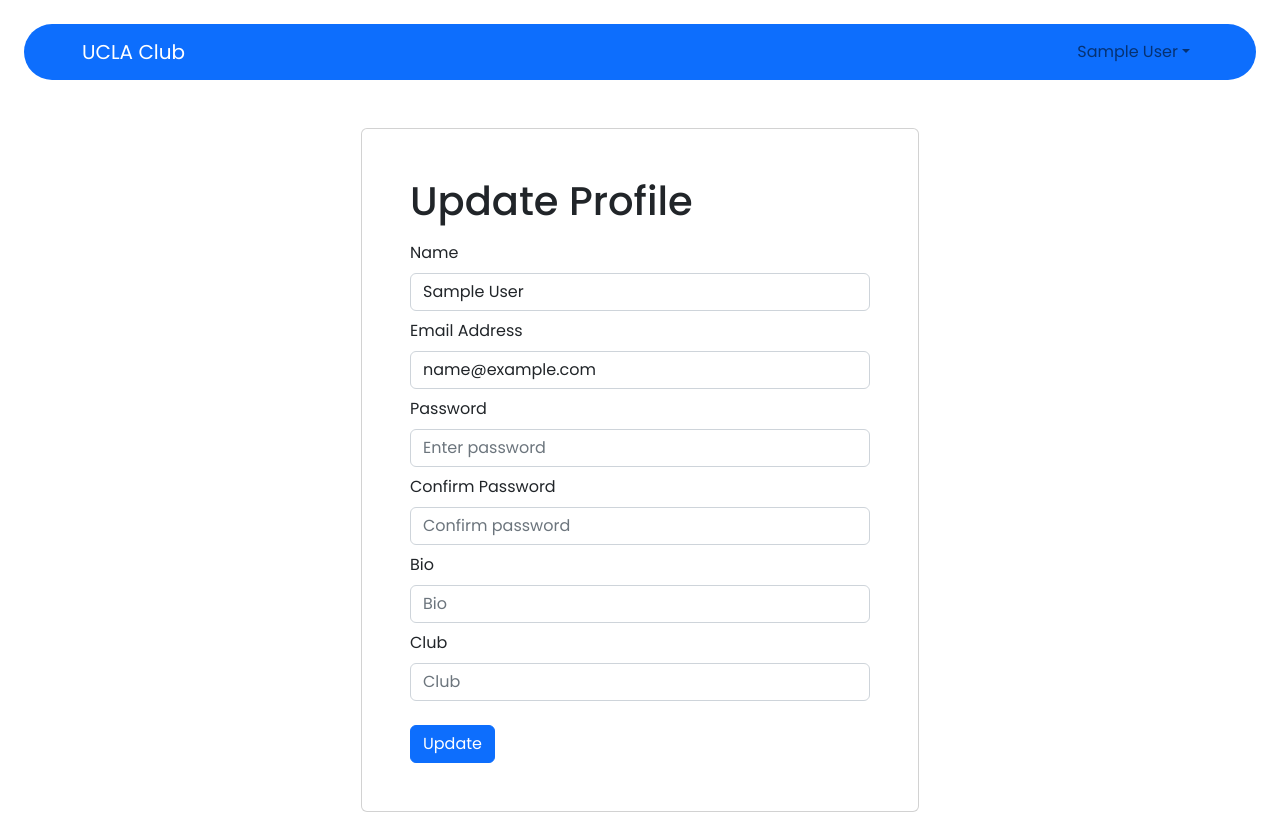
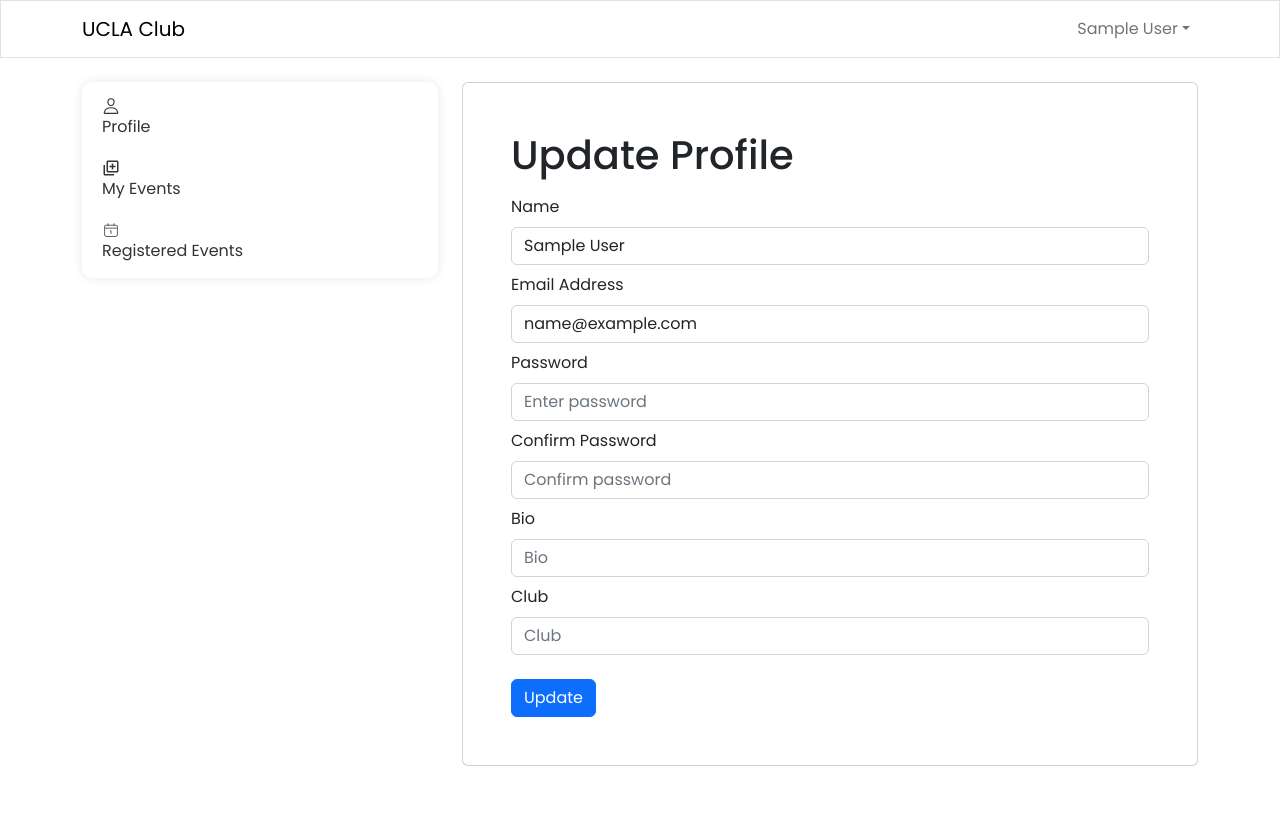
Before and after one commit to ashutosh-rath02/event-mern, a React (Vite) app in the folder client/: page /profile in a window 1280 px wide. Built offline with nearby package versions, Linux system fonts and the light colour scheme; sample sign-in values are in the browser's storage.

Commit message:
feat:sidebar design

```diff
--- a/client/src/atoms/FormContainer.jsx
+++ b/client/src/atoms/FormContainer.jsx
@@ -1,10 +1,12 @@
-import { Container, Row, Col } from 'react-bootstrap';
+import { Container, Row, Col } from "react-bootstrap";
+
+import PropTypes from "prop-types";
 
 const FormContainer = ({ children }) => {
   return (
     <Container>
-      <Row className='justify-content-md-center mt-5'>
-        <Col xs={12} md={6} className='card p-5'>
+      <Row className="justify-content-md-center w-full">
+        <Col xs={12} md={12} className="card p-5">
           {children}
         </Col>
       </Row>
@@ -12,4 +14,8 @@ const FormContainer = ({ children }) => {
   );
 };
 
+FormContainer.propTypes = {
+  children: PropTypes.node.isRequired,
+};
+
 export default FormContainer;
--- a/client/src/atoms/Navbar.jsx
+++ b/client/src/atoms/Navbar.jsx
@@ -5,6 +5,7 @@ import { useSelector, useDispatch } from "react-redux";
 import { useNavigate } from "react-router-dom";
 import { useLogoutMutation } from "../slices/usersApiSlice";
 import { logout } from "../slices/authSlice";
+import "../index.css";
 
 const NavbarContainer = () => {
   const { userInfo } = useSelector((state) => state.auth);
@@ -27,13 +28,13 @@ const NavbarContainer = () => {
   return (
     <header>
       <Navbar
-        className="mt-4 mx-4 bg-primary border-2 border-dark rounded-5 text-white"
+        className="h-full w-full bg-gray-400 rounded-md bg-clip-padding backdrop-filter backdrop-blur-sm bg-opacity-10 border border-gray-100 font-bold"
         expand="lg"
         collapseOnSelect
       >
         <Container>
           <LinkContainer to="/">
-            <Navbar.Brand className="font-bold text-white">
+            <Navbar.Brand className="text-black font-poppins font-extrabold">
               UCLA Club
             </Navbar.Brand>
           </LinkContainer>
@@ -43,7 +44,7 @@ const NavbarContainer = () => {
               {userInfo ? (
                 <>
                   <NavDropdown
-                    className="font-bold text-white"
+                    className="font-bold text-black"
                     title={userInfo.name}
                     id="username"
                   >
@@ -57,10 +58,10 @@ const NavbarContainer = () => {
                 </>
               ) : (
                 <>
-                  <LinkContainer to="/login" className="text-white ">
+                  <LinkContainer to="/login" className="text-black button">
                     <Nav.Link>Sign In</Nav.Link>
                   </LinkContainer>
-                  <LinkContainer to="/register" className="text-white">
+                  <LinkContainer to="/register" className="text-black button">
                     <Nav.Link>Sign Up</Nav.Link>
                   </LinkContainer>
                 </>
--- /dev/null
+++ b/client/src/atoms/Sidebar.jsx
@@ -0,0 +1,31 @@
+import "../index.css";
+import { IoPersonOutline } from "react-icons/io5";
+import { BiAddToQueue } from "react-icons/bi";
+import { CiCalendarDate } from "react-icons/ci";
+
+// eslint-disable-next-line react/prop-types
+const Sidebar = ({ onSidebarClick }) => {
+  const handleClick = (component) => {
+    onSidebarClick(component);
+  };
+
+  return (
+    <div className="sidebar">
+      <button onClick={() => handleClick("profile")} className="sidebar-item">
+        <IoPersonOutline size={18} style={{ marginRight: "6px" }} /> Profile
+      </button>
+      <button onClick={() => handleClick("myEvents")} className="sidebar-item">
+        <BiAddToQueue style={{ marginRight: "6px" }} size={18} /> My Events
+      </button>
+      <button
+        onClick={() => handleClick("registeredEvents")}
+        className="sidebar-item"
+      >
+        <CiCalendarDate style={{ marginRight: "6px" }} size={18} /> Registered
+        Events
+      </button>
+    </div>
+  );
+};
+
+export default Sidebar;
--- a/client/src/index.css
+++ b/client/src/index.css
@@ -10,3 +10,33 @@
   box-sizing: border-box;
   font-family: "Poppins", sans-serif;
 }
+
+.button {
+  font-weight: 600;
+}
+
+.button:hover {
+  background-color: #f8f9fa;
+  color: #343a40;
+}
+
+.sidebar {
+  padding: 15px 20px;
+  gap: 20px;
+  height: max-content;
+  display: flex;
+  flex-direction: column;
+  align-items: start;
+  color: #333;
+  border-radius: 10px;
+  box-shadow: 0 0 10px rgba(0, 0, 0, 0.1);
+}
+
+.sidebar-item {
+  border: none;
+  background-color: transparent;
+}
+
+.sidebar-item:hover {
+  cursor: pointer; /* Indicate clickable elements */
+}
--- /dev/null
+++ b/client/src/pages/MyEvents.jsx
@@ -0,0 +1,4 @@
+const MyEvents = () => {
+  return <div>My Events Content</div>;
+};
+export default MyEvents;
--- a/client/src/pages/ProfileCRUD.jsx
+++ b/client/src/pages/ProfileCRUD.jsx
@@ -1,12 +1,15 @@
 import { useState, useEffect } from "react";
-// import { Link, useNavigate } from 'react-router-dom';
-import { Form, Button } from "react-bootstrap";
+import { Form, Button, Row, Col } from "react-bootstrap";
 import { useDispatch, useSelector } from "react-redux";
+// import { Route, Routes } from "react-router-dom";
 import FormContainer from "../atoms/FormContainer";
 import { toast } from "react-toastify";
 import Loader from "../atoms/Loader";
 import { useUpdateUserMutation } from "../slices/usersApiSlice";
 import { setCredentials } from "../slices/authSlice";
+import Sidebar from "../atoms/Sidebar";
+import MyEvents from "./myEvents";
+import RegisteredEvents from "./registeredEvents";
 
 const ProfileCRUD = () => {
   const [email, setEmail] = useState("");
@@ -15,6 +18,7 @@ const ProfileCRUD = () => {
   const [confirmPassword, setConfirmPassword] = useState("");
   const [bio, setBio] = useState("");
   const [club, setClub] = useState("");
+  const [selectedComponent, setSelectedComponent] = useState("profile");
 
   const dispatch = useDispatch();
 
@@ -51,10 +55,18 @@ const ProfileCRUD = () => {
       }
     }
   };
+
+  const handleSidebarClick = (component) => {
+    setSelectedComponent(component);
+  };
+
+  const renderContent = () => {
+    switch (selectedComponent) {
+      case "profile":
         return (
+          <div className="w-full">
             <FormContainer>
               <h1>Update Profile</h1>
-
               <Form onSubmit={submitHandler}>
                 <Form.Group className="my-2" controlId="name">
                   <Form.Label>Name</Form.Label>
@@ -121,6 +133,24 @@ const ProfileCRUD = () => {
                 {isLoading && <Loader />}
               </Form>
             </FormContainer>
+          </div>
+        );
+      case "myEvents":
+        return <MyEvents />;
+      case "registeredEvents":
+        return <RegisteredEvents />;
+      default:
+        return null;
+    }
+  };
+
+  return (
+    <Row className="mt-4">
+      <Col md={4}>
+        <Sidebar onSidebarClick={handleSidebarClick} />
+      </Col>
+      <Col md={8}>{renderContent()}</Col>
+    </Row>
   );
 };
 
--- /dev/null
+++ b/client/src/pages/RegisteredEvents.jsx
@@ -0,0 +1,5 @@
+const RegisteredEvents = () => {
+  return <div>Registered Events Content</div>;
+};
+
+export default RegisteredEvents;
--- a/client/tailwind.config.js
+++ b/client/tailwind.config.js
@@ -5,6 +5,20 @@ export default {
     extend: {
       colors: {
         primary: "#0B5ED7",
+        gray: {
+          100: "#f7f7f7",
+          200: "#e1e1e1",
+          300: "#cfcfcf",
+          400: "#b1b1b1",
+          500: "#939393",
+          600: "#757575",
+          700: "#616161",
+          800: "#424242",
+          900: "#212121",
+        },
+      },
+      borderColor: {
+        primary: "#0B5ED7",
       },
     },
   },
```
Also changed, not shown: 1 other file (tests, documents, lock files or other folders). Lines whose indentation alone changed are shown as unchanged.
